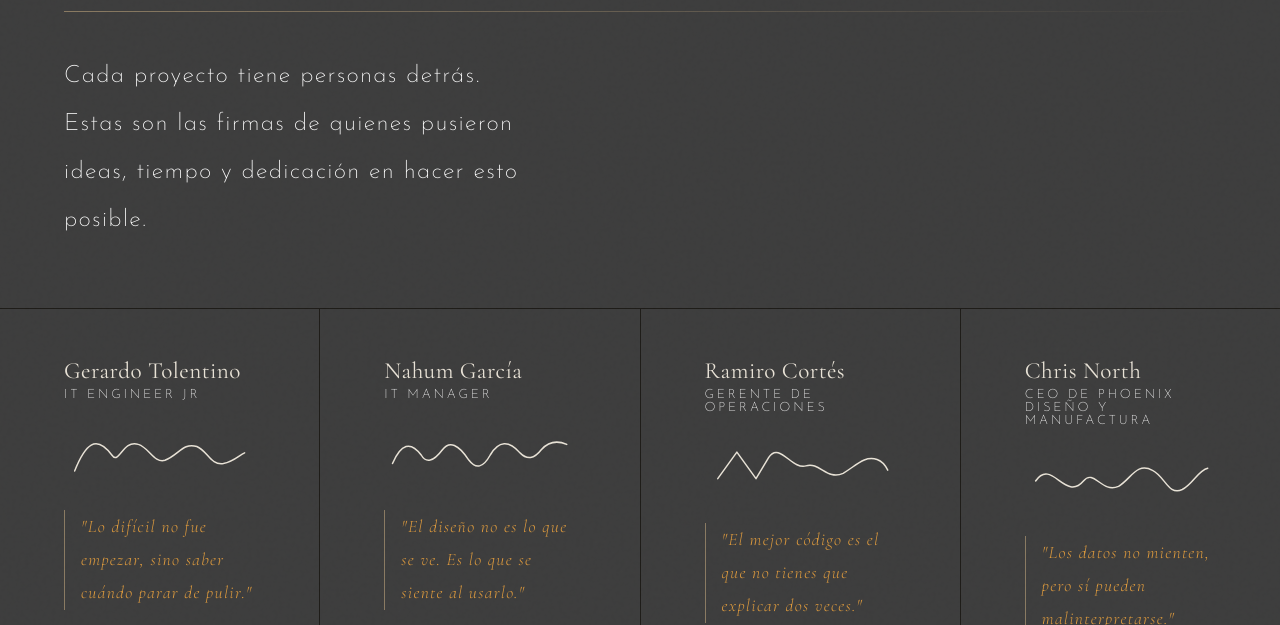
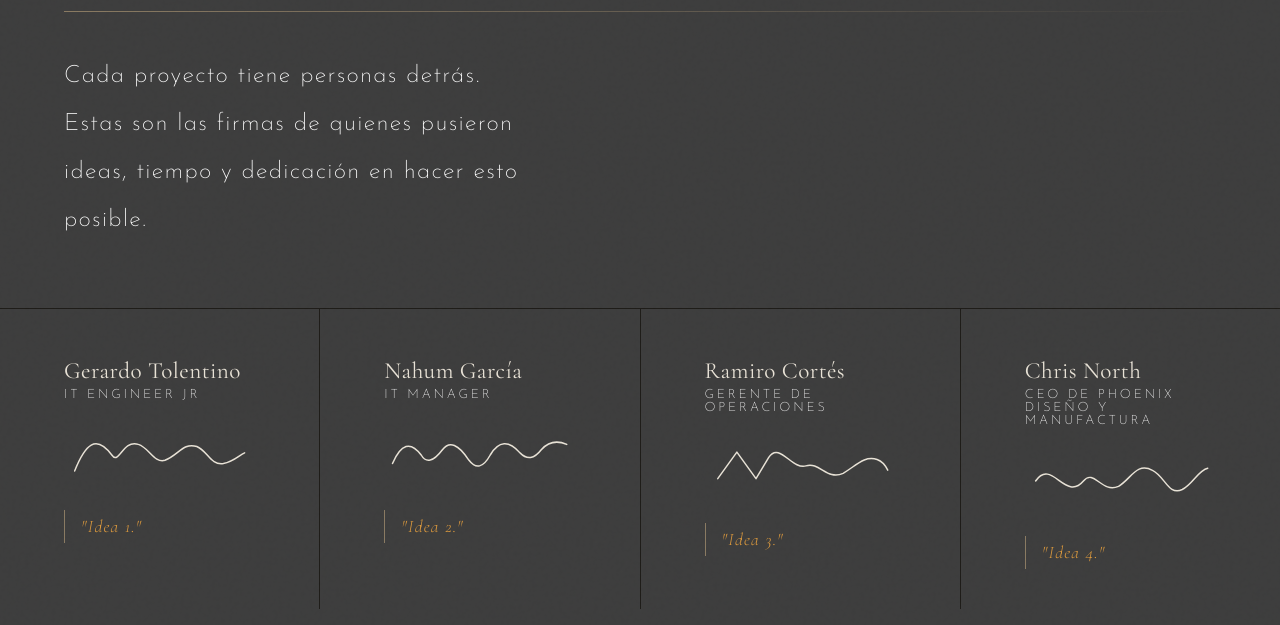
Before and after one commit to GerardoTolentino49/metal, a website: page frontend/acerca.html in a window 1280 px wide. Shown: the part 175-800 px from the top of the page. Drawn offline with nearby package versions, Linux system fonts and the light colour scheme.

Commit message:
Update acerca.html

```diff
--- a/frontend/acerca.html
+++ b/frontend/acerca.html
@@ -372,7 +372,7 @@
           d="M10,45 C20,20 30,10 45,30 C52,40 55,15 70,20 C80,23 85,38 95,35 C108,30 112,18 125,22 C135,26 138,40 150,38 C160,36 165,30 170,28"/>
       </svg>
     </div>
-    <p class="card-quote" style="--quote-delay:2.5s">"Lo difícil no fue empezar, sino saber cuándo parar de pulir."</p>
+    <p class="card-quote" style="--quote-delay:2.5s">"Idea 1."</p>
   </div>
 
   <!-- Card 2 -->
@@ -387,7 +387,7 @@
           d="M8,38 Q20,10 35,30 Q42,42 55,25 Q65,12 80,35 Q90,48 100,30 Q112,10 128,28 Q138,38 148,25 Q158,14 172,20"/>
       </svg>
     </div>
-    <p class="card-quote" style="--quote-delay:2.7s">"El diseño no es lo que se ve. Es lo que se siente al usarlo."</p>
+    <p class="card-quote" style="--quote-delay:2.7s">"Idea 2."</p>
   </div>
 
   <!-- Card 3 -->
@@ -402,7 +402,7 @@
           d="M12,40 L30,15 L48,40 L60,20 C70,5 82,32 95,28 C108,24 115,42 130,35 C142,28 150,18 162,22 C168,24 172,32 172,32"/>
       </svg>
     </div>
-    <p class="card-quote" style="--quote-delay:2.9s">"El mejor código es el que no tienes que explicar dos veces."</p>
+    <p class="card-quote" style="--quote-delay:2.9s">"Idea 3."</p>
   </div>
 
   <!-- Card 4 -->
@@ -417,7 +417,7 @@
           d="M10,30 C25,8 38,50 55,30 C65,18 72,42 88,35 C100,28 105,12 120,20 C132,26 135,44 148,38 C158,33 163,20 172,18"/>
       </svg>
     </div>
-    <p class="card-quote" style="--quote-delay:3.1s">"Los datos no mienten, pero sí pueden malinterpretarse."</p>
+    <p class="card-quote" style="--quote-delay:3.1s">"Idea 4."</p>
   </div>
 
 </div>
@@ -456,7 +456,7 @@
       <div class="tl-content">
         <span class="tl-date">Octubre 2025</span>
         <h3 class="tl-title">La primera expansión</h3>
-        <p class="tl-text">¿por qué no sustituir completamente a CiberAlex? Se hizo un módulo de loggeo y PM, sentando las bases para migrar de CiberAlex a Metal ERP.</p>
+        <p class="tl-text">¿Por qué no sustituir completamente a CiberAlex? Se hizo un módulo de loggeo y PM, sentando las bases para migrar de CiberAlex a Metal ERP.</p>
       </div>
     </div>
 
```
